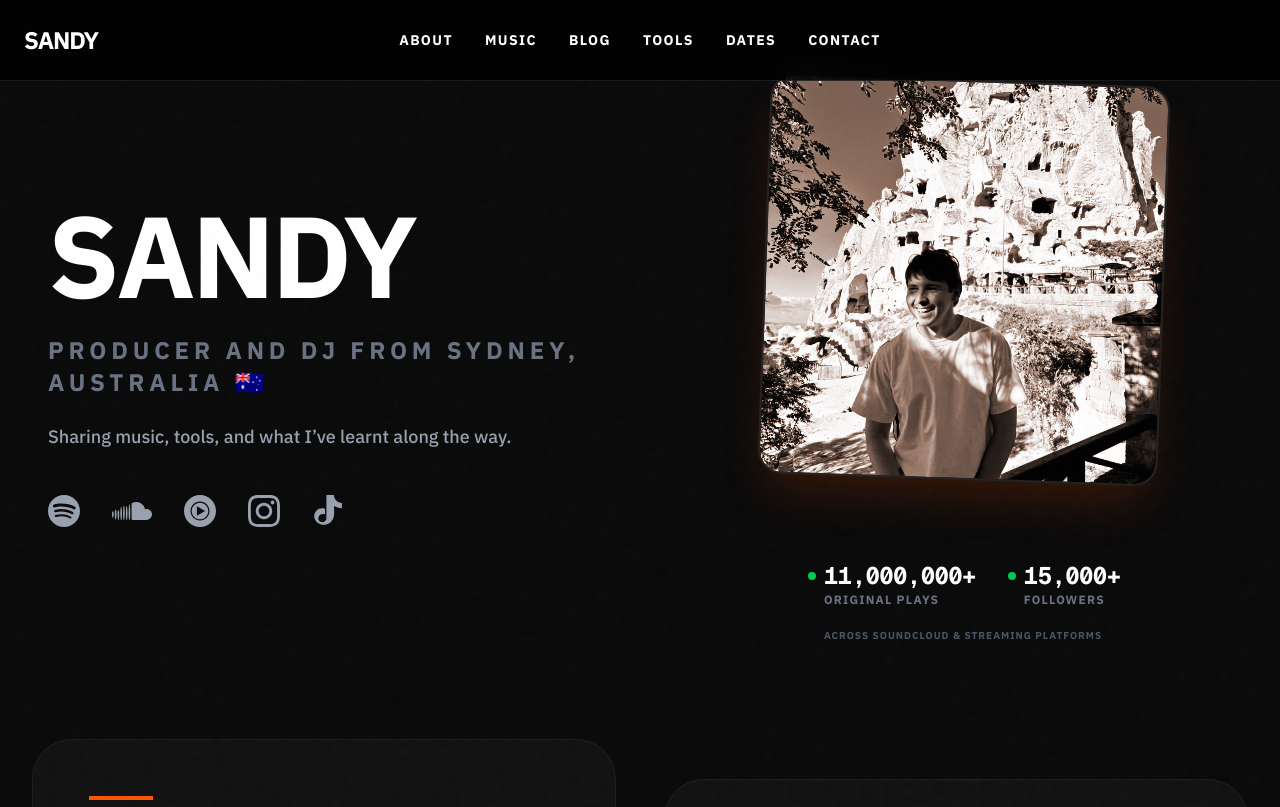
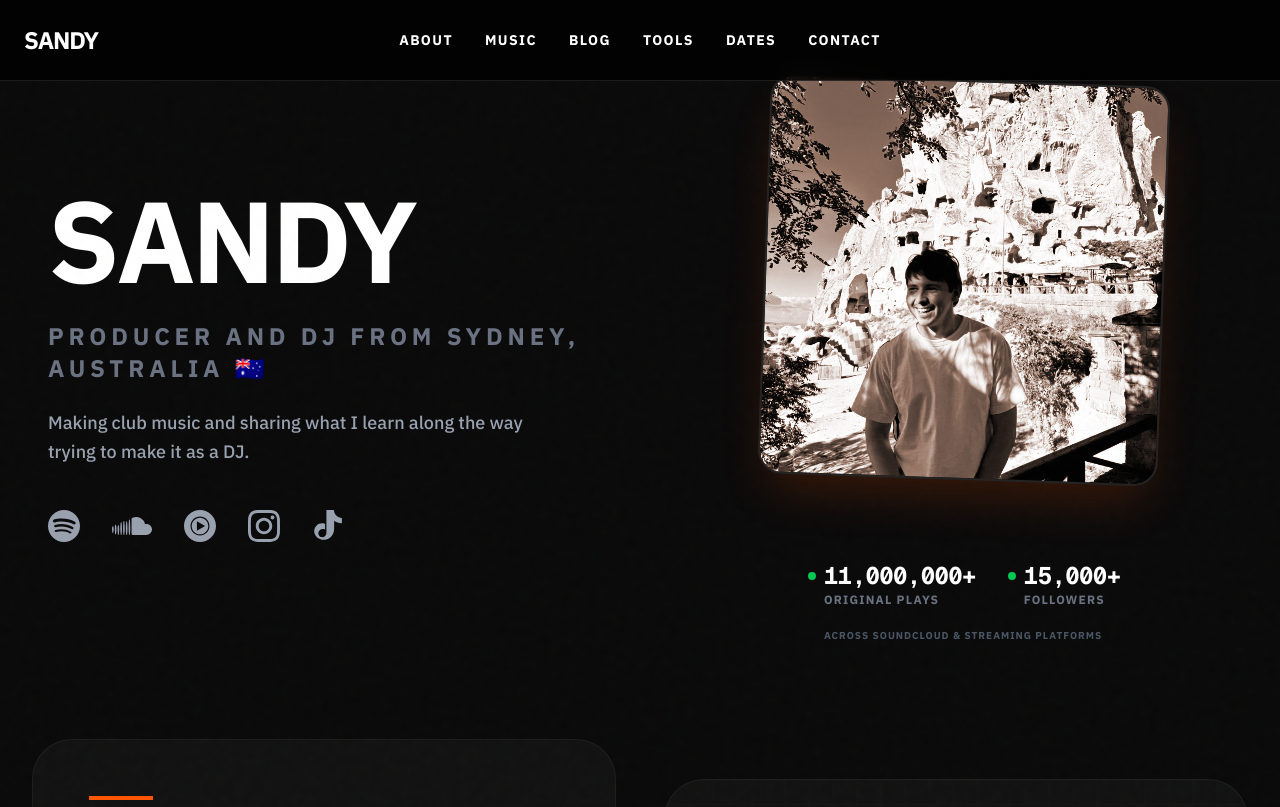
Before and after one commit to SandyFlagg/sandymusic, a Next.js app: page / in a window 1280 px wide. Shown: the top 807 px of the page. Built offline with nearby package versions, Linux system fonts and the light colour scheme; no server answers; the database is empty.

Commit message:
copy: Update hero tagline

```diff
--- a/app/components/HeroSection.tsx
+++ b/app/components/HeroSection.tsx
@@ -24,7 +24,7 @@ const HeroSection = () => {
                         Producer and DJ from Sydney, Australia 🇦🇺
                     </p>
                     <p className="text-gray-400 max-w-lg mb-10 text-base md:text-lg leading-relaxed font-medium">
-                        Sharing music, tools, and what I’ve learnt along the way.
+                        Making club music and sharing what I learn along the way trying to make it as a DJ.
                     </p>
 
                     {/* Social Row */}
```
